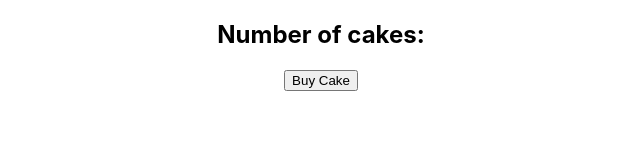
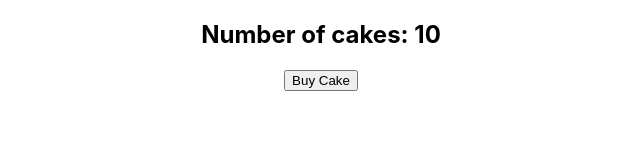
Before and after one commit to halahnasir/cake-shop-app, a React (Create React App) app: page / in a window 1280 px wide. Shown: the top 160 px of the page, without its empty margins (319-959 px from the left). Built offline with nearby package versions, Linux system fonts and the light colour scheme.

Commit message:
useSelector Hook

```diff
--- a/src/components/HooksCakeContainer.js
+++ b/src/components/HooksCakeContainer.js
@@ -1,9 +1,11 @@
-import React from 'react'
+import React from 'react';
+import {useSelector} from 'react-redux';
 
 const HooksCakeContainer = () => {
+    const numOfCakes = useSelector(state => state.numOfCakes);
     return (
         <div>
-            <h2>Number of cakes: </h2>
+            <h2>Number of cakes: {numOfCakes}</h2>
             <button>Buy Cake</button>
         </div>
     )
```
